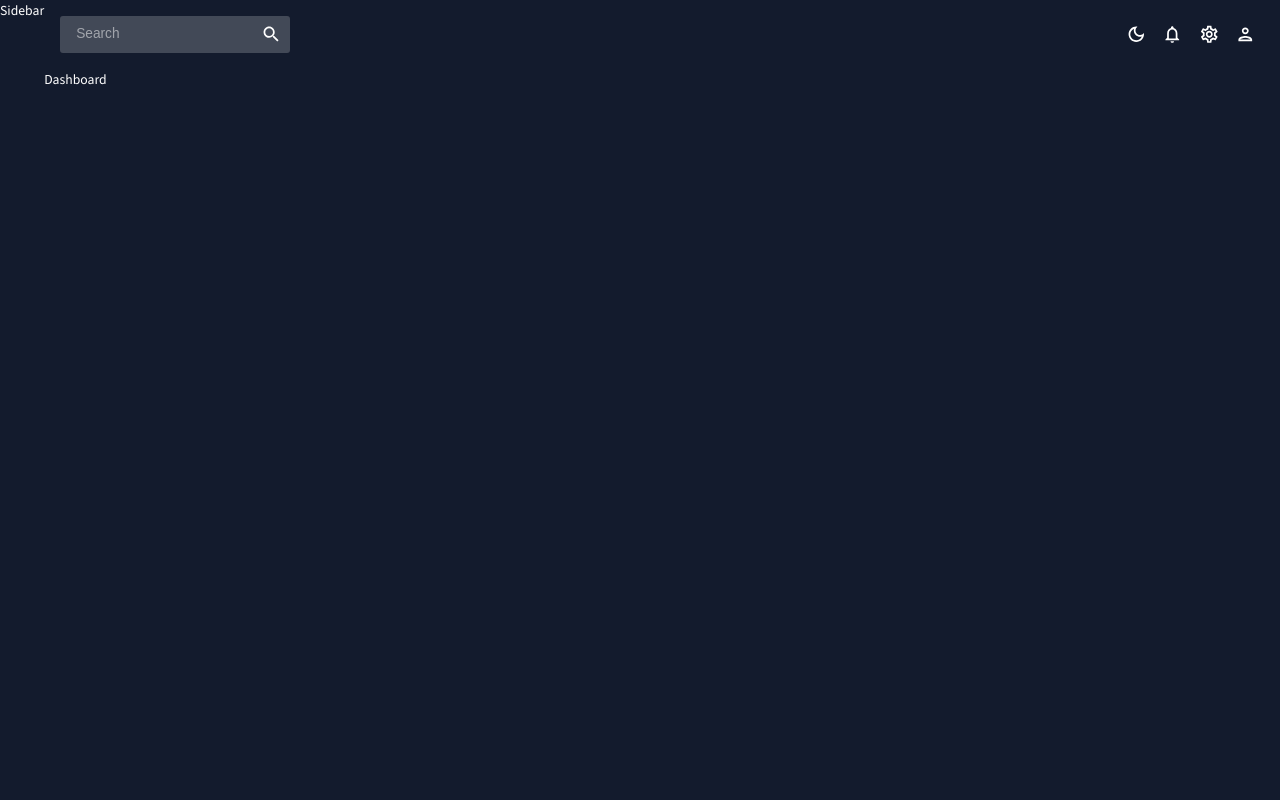
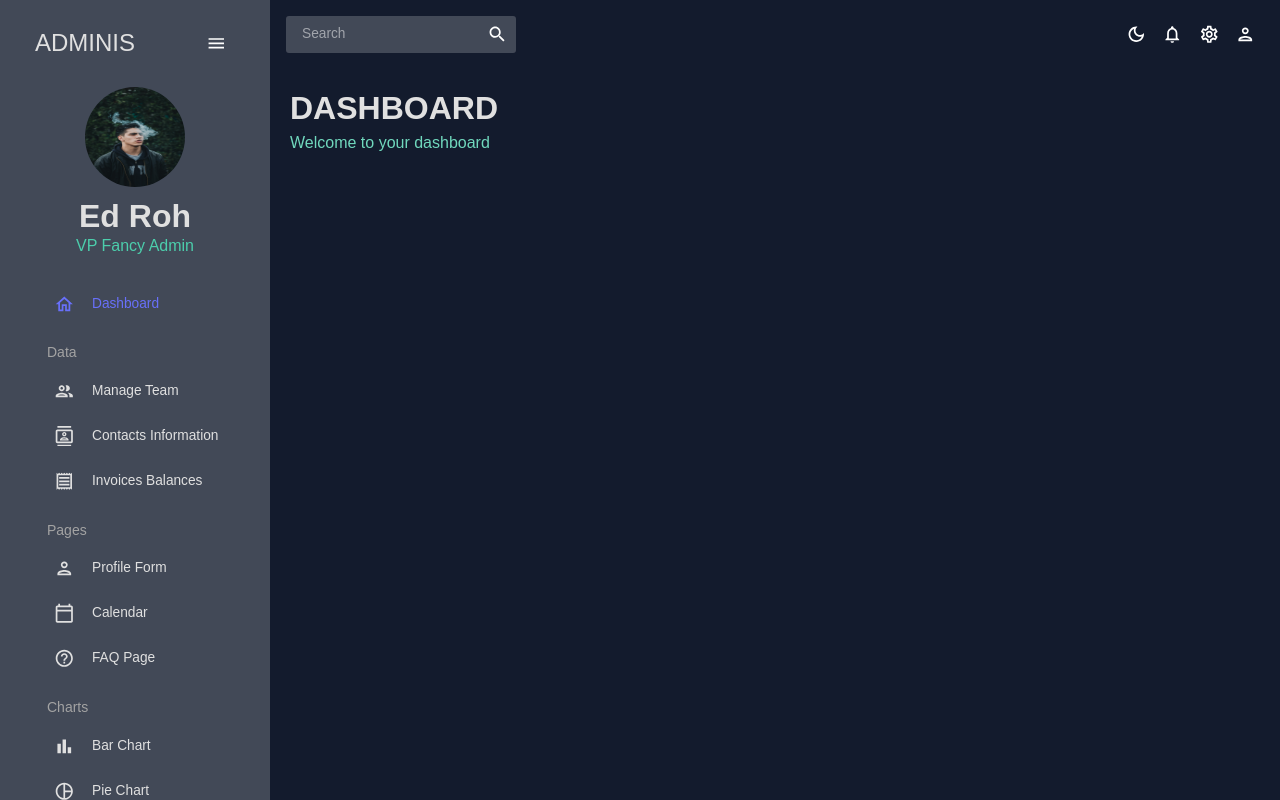
Before and after one commit to mtq308/FPTUniTrack_WDP301, a React (Create React App) app: page / in a window 1280 px wide. Built offline with nearby package versions, Linux system fonts and the light colour scheme.

Commit message:
Navbar aka Sidebar with React Pro Sidebar

```diff
--- /dev/null
+++ b/src/components/Header.jsx
@@ -0,0 +1,22 @@
+import { Typography, Box, useTheme } from "@mui/material";
+import { tokens } from "../theme";
+
+const Header = ({ title, subtitle }) => {
+  const theme = useTheme();
+  const colors = tokens(theme.palette.mode);
+  return (
+    <Box>
+      <Typography
+        variant="h2"
+        color={colors.grey[100]}
+        fontWeight="bold"
+        sx={{ mb: "5px" }}
+      >
+        {title}
+      </Typography>
+      <Typography variant="h5" color={colors.greenAccent[400]}>{subtitle}</Typography>
+    </Box>
+  );
+};
+
+export default Header;
--- a/src/scenes/dashboard/index.jsx
+++ b/src/scenes/dashboard/index.jsx
@@ -1,5 +1,14 @@
+import { Box } from "@mui/material";
+import Header from "../../components/Header";
+
 const Dashboard = () => {
-    return <div>Dashboard</div>
-}
+  return (
+    <Box m="20px">
+      <Box display="flex" justifyContent="space-between" alignItems="center">
+        <Header title="DASHBOARD" subtitle="Welcome to your dashboard" />
+      </Box>
+    </Box>
+  );
+};
 
 export default Dashboard;
--- a/src/scenes/global/Sidebar.jsx
+++ b/src/scenes/global/Sidebar.jsx
@@ -1,5 +1,229 @@
+import { useState } from "react";
+import { ProSidebar, Menu, MenuItem } from "react-pro-sidebar";
+import { Box, IconButton, Typography, useTheme } from "@mui/material";
+import { Link } from "react-router-dom";
+import "react-pro-sidebar/dist/css/styles.css";
+import { tokens } from "../../theme";
+import HomeOutlinedIcon from "@mui/icons-material/HomeOutlined";
+import PeopleOutlinedIcon from "@mui/icons-material/PeopleOutlined";
+import ContactsOutlinedIcon from "@mui/icons-material/ContactsOutlined";
+import ReceiptOutlinedIcon from "@mui/icons-material/ReceiptOutlined";
+import PersonOutlinedIcon from "@mui/icons-material/PersonOutlined";
+import CalendarTodayOutlinedIcon from "@mui/icons-material/CalendarTodayOutlined";
+import HelpOutlineOutlinedIcon from "@mui/icons-material/HelpOutlineOutlined";
+import BarChartOutlinedIcon from "@mui/icons-material/BarChartOutlined";
+import PieChartOutlineOutlinedIcon from "@mui/icons-material/PieChartOutlineOutlined";
+import TimelineOutlinedIcon from "@mui/icons-material/TimelineOutlined";
+import MenuOutlinedIcon from "@mui/icons-material/MenuOutlined";
+import MapOutlinedIcon from "@mui/icons-material/MapOutlined";
+
+const Item = ({ title, to, icon, selected, setSelected }) => {
+  const theme = useTheme();
+  const colors = tokens(theme.palette.mode);
+  return (
+    <MenuItem
+      active={selected === title}
+      style={{
+        color: colors.grey[100],
+      }}
+      onClick={() => setSelected(title)}
+      icon={icon}
+    >
+      <Typography>{title}</Typography>
+      <Link to={to} />
+    </MenuItem>
+  );
+};
+
 const Sidebar = () => {
-    return <div>Sidebar</div>
-}
+  const theme = useTheme();
+  const colors = tokens(theme.palette.mode);
+  const [isCollapsed, setIsCollapsed] = useState(false);
+  const [selected, setSelected] = useState("Dashboard");
+
+  return (
+    <Box
+      sx={{
+        "& .pro-sidebar-inner": {
+          background: `${colors.primary[400]} !important`,
+        },
+        "& .pro-icon-wrapper": {
+          backgroundColor: "transparent !important",
+        },
+        "& .pro-inner-item": {
+          padding: "5px 35px 5px 20px !important",
+        },
+        "& .pro-inner-item:hover": {
+          color: "#868dfb !important",
+        },
+        "& .pro-menu-item.active": {
+          color: "#6870fa !important",
+        },
+      }}
+    >
+      <ProSidebar collapsed={isCollapsed}>
+        <Menu iconShape="square">
+          {/* LOGO AND MENU ICON */}
+          <MenuItem
+            onClick={() => setIsCollapsed(!isCollapsed)}
+            icon={isCollapsed ? <MenuOutlinedIcon /> : undefined}
+            style={{
+              margin: "10px 0 20px 0",
+              color: colors.grey[100],
+            }}
+          >
+            {!isCollapsed && (
+              <Box
+                display="flex"
+                justifyContent="space-between"
+                alignItems="center"
+                ml="15px"
+              >
+                <Typography variant="h3" color={colors.grey[100]}>
+                  ADMINIS
+                </Typography>
+                <IconButton onClick={() => setIsCollapsed(!isCollapsed)}>
+                  <MenuOutlinedIcon />
+                </IconButton>
+              </Box>
+            )}
+          </MenuItem>
+
+          {!isCollapsed && (
+            <Box mb="25px">
+              <Box display="flex" justifyContent="center" alignItems="center">
+                <img
+                  alt="profile-user"
+                  width="100px"
+                  height="100px"
+                  src={`../../assets/user.jpg`}
+                  // Ảnh user không lên vì chưa có ảnh
+                  style={{ cursor: "pointer", borderRadius: "50%" }}
+                />
+              </Box>
+              <Box textAlign="center">
+                <Typography
+                  variant="h2"
+                  color={colors.grey[100]}
+                  fontWeight="bold"
+                  sx={{ m: "10px 0 0 0" }}
+                >
+                  Ed Roh
+                </Typography>
+                <Typography variant="h5" color={colors.greenAccent[500]}>
+                  VP Fancy Admin
+                </Typography>
+              </Box>
+            </Box>
+          )}
+
+          <Box paddingLeft={isCollapsed ? undefined : "10%"}>
+            <Item
+              title="Dashboard"
+              to="/"
+              icon={<HomeOutlinedIcon />}
+              selected={selected}
+              setSelected={setSelected}
+            />
+
+            <Typography
+              variant="h6"
+              color={colors.grey[300]}
+              sx={{ m: "15px 0 5px 20px" }}
+            >
+              Data
+            </Typography>
+            <Item
+              title="Manage Team"
+              to="/team"
+              icon={<PeopleOutlinedIcon />}
+              selected={selected}
+              setSelected={setSelected}
+            />
+            <Item
+              title="Contacts Information"
+              to="/contacts"
+              icon={<ContactsOutlinedIcon />}
+              selected={selected}
+              setSelected={setSelected}
+            />
+            <Item
+              title="Invoices Balances"
+              to="/invoices"
+              icon={<ReceiptOutlinedIcon />}
+              selected={selected}
+              setSelected={setSelected}
+            />
+
+            <Typography
+              variant="h6"
+              color={colors.grey[300]}
+              sx={{ m: "15px 0 5px 20px" }}
+            >
+              Pages
+            </Typography>
+            <Item
+              title="Profile Form"
+              to="/form"
+              icon={<PersonOutlinedIcon />}
+              selected={selected}
+              setSelected={setSelected}
+            />
+            <Item
+              title="Calendar"
+              to="/calendar"
+              icon={<CalendarTodayOutlinedIcon />}
+              selected={selected}
+              setSelected={setSelected}
+            />
+            <Item
+              title="FAQ Page"
+              to="/faq"
+              icon={<HelpOutlineOutlinedIcon />}
+              selected={selected}
+              setSelected={setSelected}
+            />
+
+            <Typography
+              variant="h6"
+              color={colors.grey[300]}
+              sx={{ m: "15px 0 5px 20px" }}
+            >
+              Charts
+            </Typography>
+            <Item
+              title="Bar Chart"
+              to="/bar"
+              icon={<BarChartOutlinedIcon />}
+              selected={selected}
+              setSelected={setSelected}
+            />
+            <Item
+              title="Pie Chart"
+              to="/pie"
+              icon={<PieChartOutlineOutlinedIcon />}
+              selected={selected}
+              setSelected={setSelected}
+            />
+            <Item
+              title="Line Chart"
+              to="/line"
+              icon={<TimelineOutlinedIcon />}
+              selected={selected}
+              setSelected={setSelected}
+            />
+            <Item
+              title="Geography Chart"
+              to="/geography"
+              icon={<MapOutlinedIcon />}
+              selected={selected}
+              setSelected={setSelected}
+            />
+          </Box>
+        </Menu>
+      </ProSidebar>
+    </Box>
+  );
+};
 
 export default Sidebar;
```
Also changed, not shown: public/assets/user.jpg (added).
